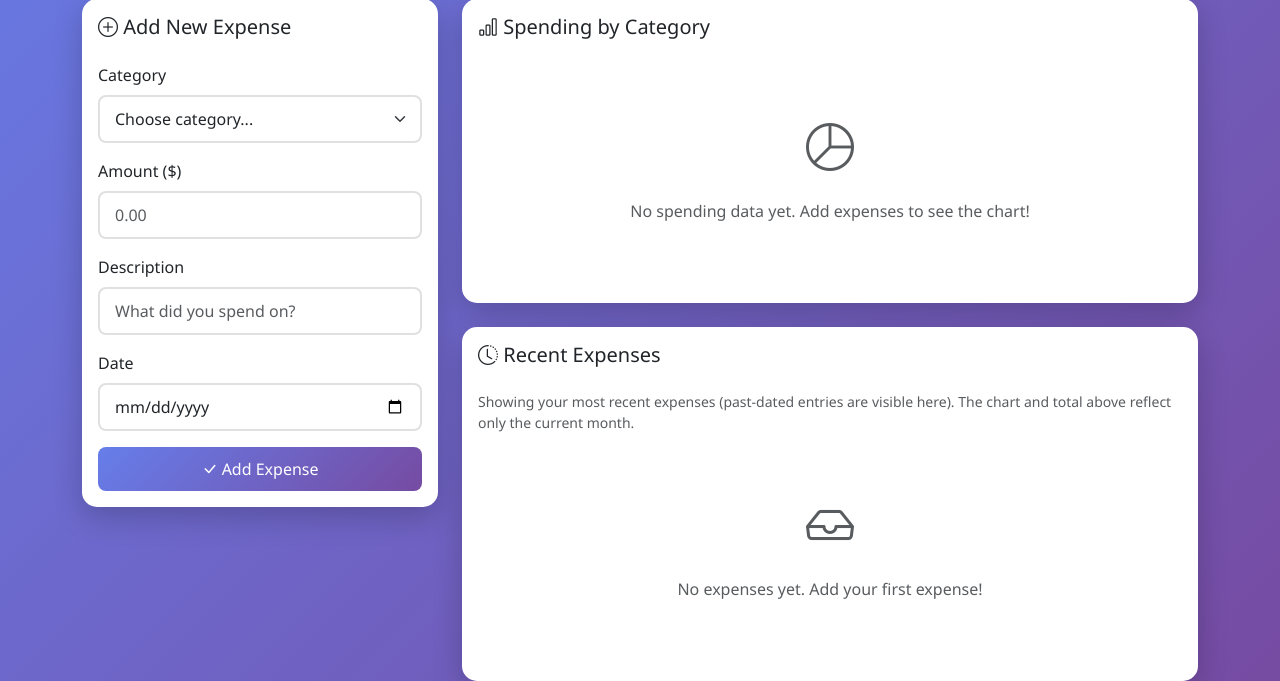
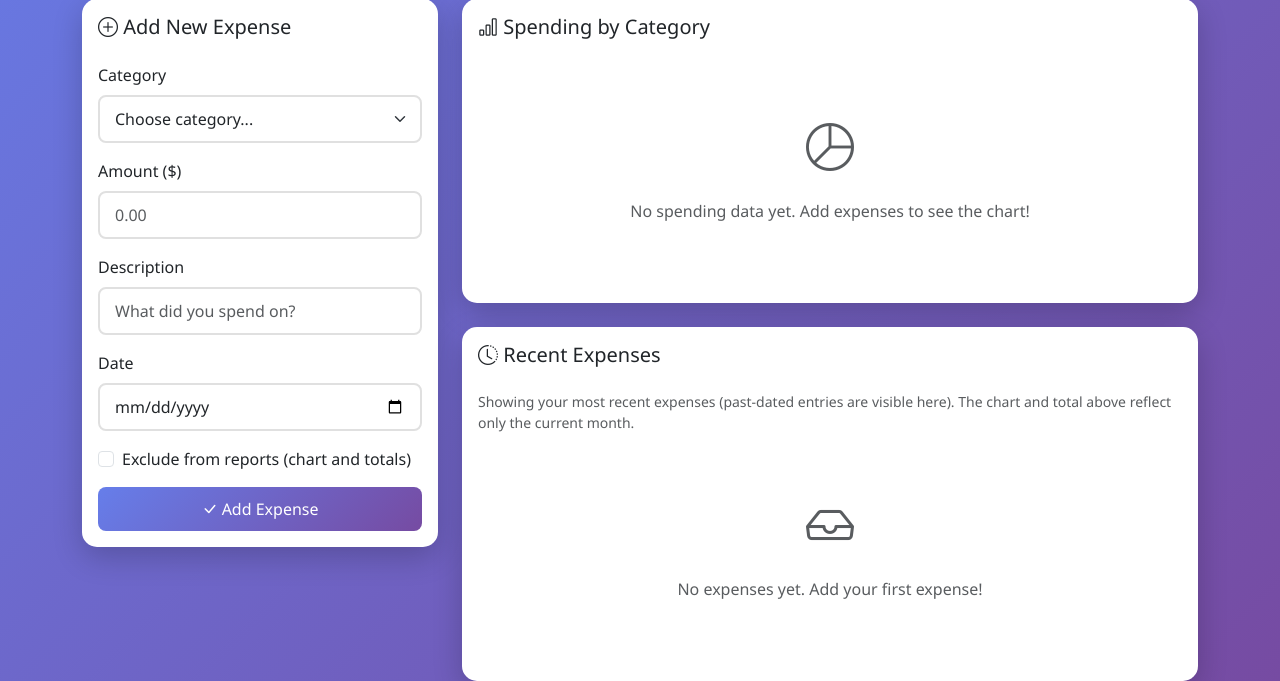
Before and after one commit to AhmedAi77/Expense_Tracker, a Flask app: page / in a window 1280 px wide. Shown: the part 317-998 px from the top of the page. Run offline with Flask 3, Linux system fonts and the light colour scheme; the visitor is signed in with stand-in values (Sample User, id 1); data comes from the database, SQL or seed files in the repository; data that the repository does not hold is empty.

Commit message:
Feature: Add exclude_from_reports flag with safe migration and UI checkbox; exclude from monthly totals and category chart

```diff
--- a/app.py
+++ b/app.py
@@ -51,6 +51,14 @@ def init_db():
     conn.commit()
     conn.close()
 
+    # Safe migration: add exclude_from_reports column if missing
+    conn = get_db()
+    cols = [r['name'] for r in conn.execute("PRAGMA table_info('expenses')").fetchall()]
+    if 'exclude_from_reports' not in cols:
+        conn.execute('ALTER TABLE expenses ADD COLUMN exclude_from_reports INTEGER DEFAULT 0')
+        conn.commit()
+    conn.close()
+
 
 @app.before_request
 def ensure_db():
@@ -98,6 +106,7 @@ def index():
         FROM expenses e
         JOIN categories c ON e.category_id = c.id
         WHERE e.user_id = ? AND e.date LIKE ?
+            AND (e.exclude_from_reports IS NULL OR e.exclude_from_reports = 0)
         ORDER BY e.date DESC
     ''', (session["user_id"], f"{current_month}%")).fetchall()
 
@@ -110,6 +119,7 @@ def index():
         FROM expenses e
         JOIN categories c ON e.category_id = c.id
         WHERE e.user_id = ? AND e.date LIKE ?
+            AND (e.exclude_from_reports IS NULL OR e.exclude_from_reports = 0)
         GROUP BY e.category_id
     ''', (session["user_id"], f"{current_month}%")).fetchall()
 
@@ -310,9 +320,11 @@ def add_expense():
 
     # Add expense
     conn = get_db()
+    exclude_flag = request.form.get('exclude')
+    exclude_int = 1 if exclude_flag else 0
     conn.execute(
-        "INSERT INTO expenses (user_id, category_id, amount, description, date) VALUES (?, ?, ?, ?, ?)",
-        (session["user_id"], category_id, amount, description, date)
+        "INSERT INTO expenses (user_id, category_id, amount, description, date, exclude_from_reports) VALUES (?, ?, ?, ?, ?, ?)",
+        (session["user_id"], category_id, amount, description, date, exclude_int)
     )
     conn.commit()
     conn.close()
--- a/templates/index.html
+++ b/templates/index.html
@@ -74,6 +74,11 @@
                         <input type="date" class="form-control" id="date" name="date"
                                value="{{ today_date }}" required>
                     </div>
+
+                    <div class="mb-3 form-check">
+                        <input type="checkbox" class="form-check-input" id="exclude" name="exclude">
+                        <label class="form-check-label" for="exclude">Exclude from reports (chart and totals)</label>
+                    </div>
                     <button type="submit" class="btn btn-primary w-100">
                         <i class="bi bi-check-lg"></i> Add Expense
                     </button>
@@ -128,6 +133,9 @@
                                     <td>{{ expense.date }}</td>
                                     <td>
                                         <span class="badge bg-primary">{{ expense.category_name }}</span>
+                                        {% if expense.exclude_from_reports and expense.exclude_from_reports != 0 %}
+                                        <span class="badge bg-secondary ms-1">Excluded</span>
+                                        {% endif %}
                                     </td>
                                     <td>{{ expense.description or '-' }}</td>
                                     <td class="fw-bold">{{ symbol }}{{ "%.2f"|format(expense.amount) }}</td>
```
